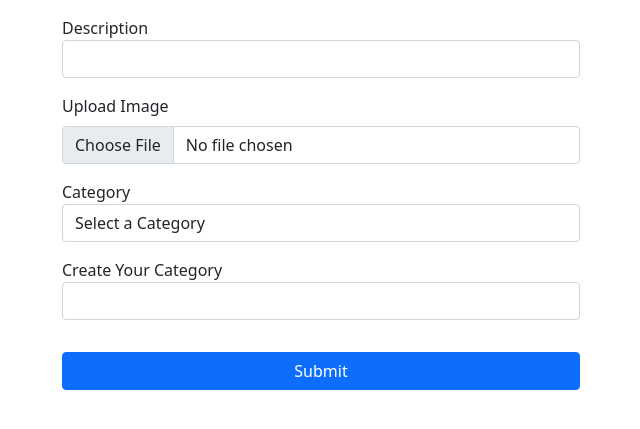
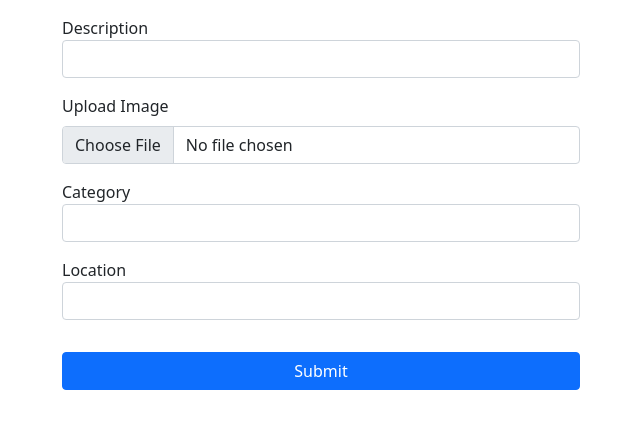
Before and after one commit to crispus-nj/Django-Gallery-App, a Django app: page /add-photo/ in a window 1280 px wide. Shown: the part 56-485 px from the top of the page, without its empty margins (319-959 px from the left). Run offline with Django 4.2, Linux system fonts and the light colour scheme; data comes from the database, SQL or seed files in the repository; some libraries are stand-ins or nearby versions.

Commit message:
created the form and added category and location fields as dynamic where you get a selection all the saved locations from the database when posting a form

```diff
--- a/photos/templates/photos/add_photo.html
+++ b/photos/templates/photos/add_photo.html
@@ -13,17 +13,26 @@
           </div>
         <div class="form-group mb-3 m-3">
             <label for="category">Category</label>
-            <select name="category" id="category" class="form-control">
-                    <option value="none">Select a Category</option>
-                    {% for catego in category %}
-                    <option value="{{catego.id}}">{{catego.name}}</option>
-                    {% endfor%}
-            </select>
+           <input type="text" class="form-control" name="category" value="{{photo.category.name}}" list="category-list" required>
+           <datalist id="category-list">
+                <select name="category" id="category">
+                    {% for category in category %}
+                        <option value="{{category.name}}">{{category.name}}</option>
+                    {% endfor %}
+                </select>
+           </datalist>
         </div>
-        <div class="form-group mb-3 m-3">
-            <label for="description">Create Your Category</label>
-            <input type="text" class="form-control" name="category_create" >
-        </div>
+        <div class="mb-3 m-3">
+            <label for="location">Location</label>
+            <input type="text" name="location" id="location" class="form-control" list="location-list" value="{{photo.location.name}}">
+            <datalist id="location-list">
+                <select name="location" id="location">
+                    {% for location in location %}
+                    <option value="{{location.name}}">{{location.name}}</option>
+                    {% endfor %}
+                </select>
+            </datalist>
+          </div>
         <div class="form-group mb-3 p-3 d-grid">
         <button class="btn btn-primary btn-block" type="submit">Submit</button>
         </div>
--- a/photos/views.py
+++ b/photos/views.py
@@ -1,5 +1,5 @@
 from django.shortcuts import render
-from .models import Photo, Category
+from .models import Photo, Category, Location
 from django.db.models import Q
 # Create your views here.
 def home(request):
@@ -18,6 +18,7 @@ def photo(request, pk):
     return render(request, 'photos/photo.html', context)
 
 def add_photo(request):
+    location = Location.objects.all()
     category = Category.objects.all()
-    context = {'category':category}
+    context = {'category':category, 'location':location}
     return render(request, 'photos/add_photo.html', context)
```
Also changed, not shown: db.sqlite3.
